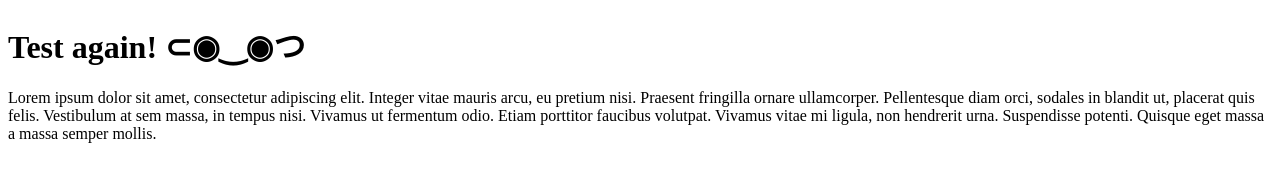
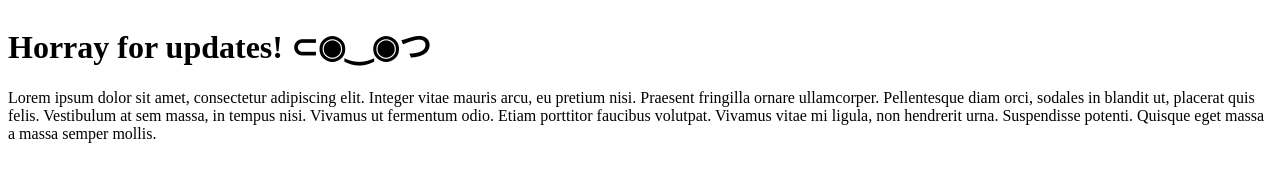
Before and after one commit to DavidTron5000/repo-to-transfer, a website: page index.html in a window 1280 px wide. Drawn offline with Linux system fonts and the light colour scheme.

Commit message:
Update index.html

```diff
--- a/index.html
+++ b/index.html
@@ -8,7 +8,7 @@
     <meta name="viewport" content="width=device-width, initial-scale=1">
   </head>
   <body>
-    <h1>Test again! ⊂◉‿◉つ</h1>
+    <h1>Horray for updates! ⊂◉‿◉つ</h1>
     <p>
       Lorem ipsum dolor sit amet, consectetur adipiscing elit. Integer vitae mauris arcu, eu pretium nisi. Praesent fringilla ornare ullamcorper. Pellentesque diam orci, sodales in blandit ut, placerat quis felis. Vestibulum at sem massa, in tempus nisi. Vivamus ut fermentum odio. Etiam porttitor faucibus volutpat. Vivamus vitae mi ligula, non hendrerit urna. Suspendisse potenti. Quisque eget massa a massa semper mollis.
     </p>
```
